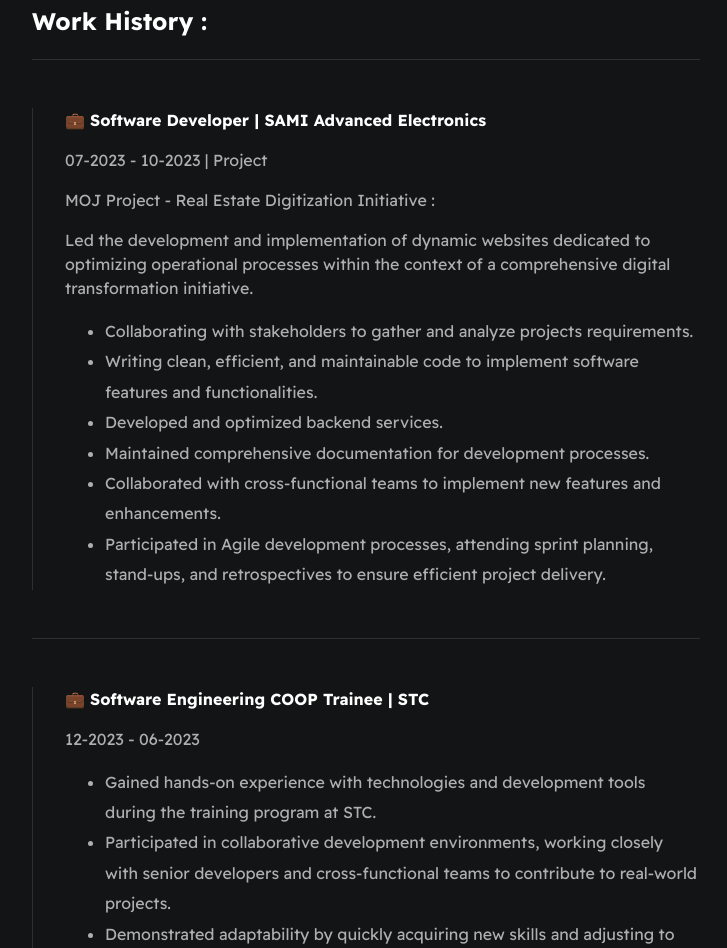
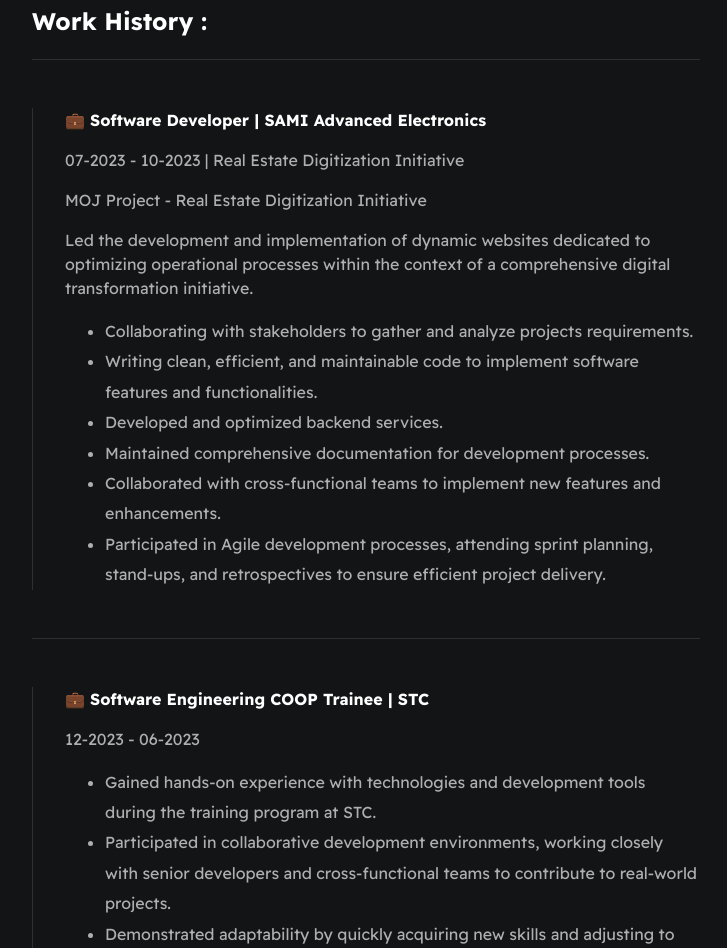
Before and after one commit to NawafAlowaifi/NawafAlowaifi.github.io, a plain HTML site: page index.html in a window 1280 px wide. Shown: the part 1508-2456 px from the top of the page, without its empty margins (274-1001 px from the left). Drawn offline with Linux system fonts and the light colour scheme.

Commit message:
Remove Project

```diff
--- a/index.html
+++ b/index.html
@@ -84,8 +84,8 @@
                 <div class="line-break"></div>
                 <div class="card--work-history">
                     <strong>💼 Software Developer | SAMI Advanced Electronics</strong>
-                    <p>07-2023 - 10-2023 | Project</p>
-                    <p>MOJ Project - Real Estate Digitization Initiative : </p>
+                    <p>07-2023 - 10-2023 | Real Estate Digitization Initiative</p>
+                    <p>MOJ Project - Real Estate Digitization Initiative</p>
                       <p>  Led the development and implementation of dynamic websites dedicated to optimizing operational processes within the context of a comprehensive digital transformation initiative.</p>
                     <ul>
                         <li>Collaborating with stakeholders to gather and analyze projects requirements.</li>
```
